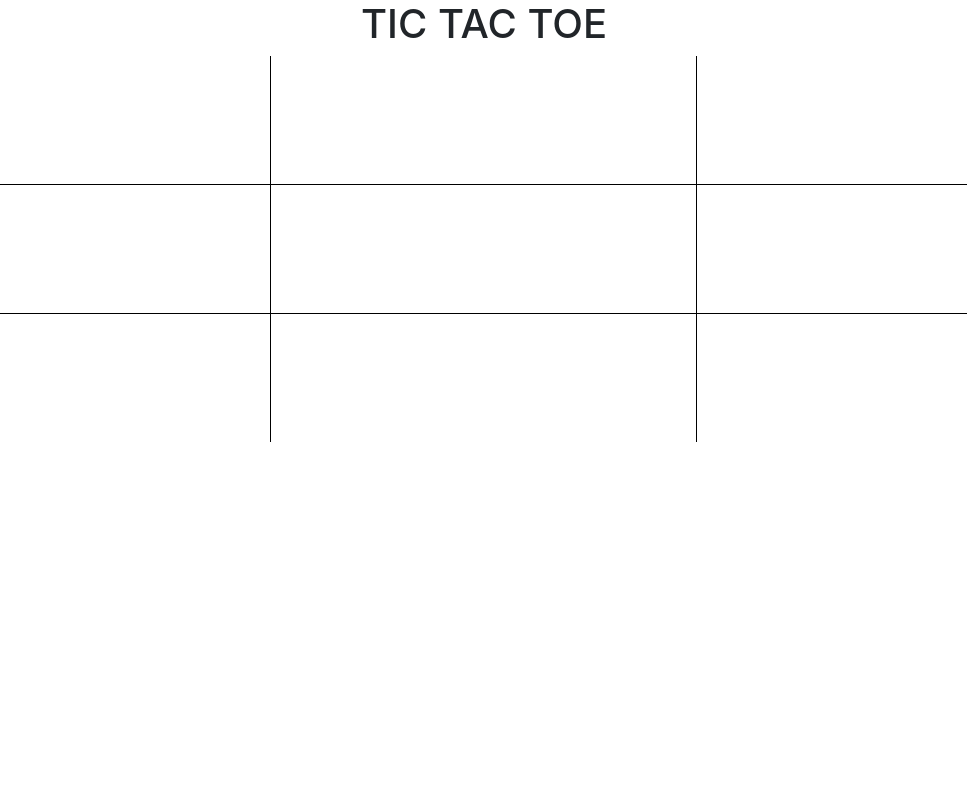
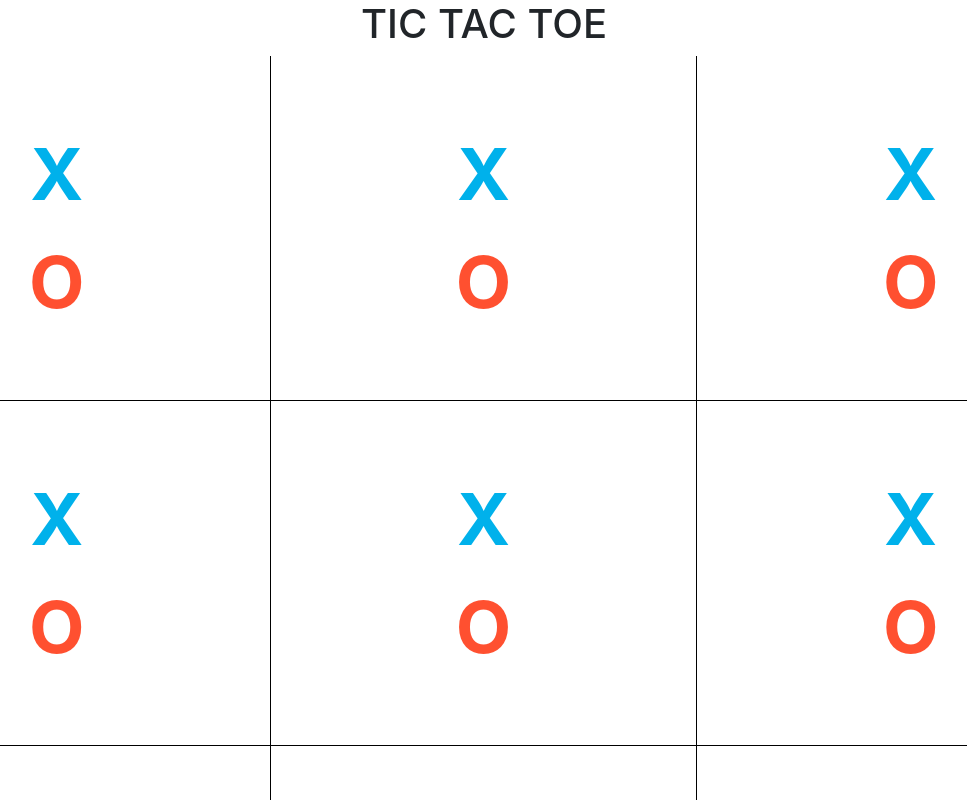
Before and after one commit to vatsacr/TicTacToe, an Angular app: page / in a window 1280 px wide. Shown: the top 800 px of the page, without its empty margins (156-1123 px from the left). Built offline with nearby package versions, Linux system fonts and the light colour scheme.

Commit message:
Added player class and styles to make the board look more appealing

```diff
--- a/src/app/board/board.component.html
+++ b/src/app/board/board.component.html
@@ -1,5 +1,8 @@
 <div class="container-fluid">
     <div class="row">
-    <div [style.border-top]='setBorderTop(dimension)' *ngFor="let dimension of DIMENSIONS"[ngStyle]="{'border-right':dimension%3 === 0 ? 'none' : '' }" class="single-box col-xl-4 col-lg-4 col-md-4 col-4 text-center"></div>
+    <div (click)="markLocation(dimension)" [style.border-top]='setBorderTop(dimension)' *ngFor="let dimension of DIMENSIONS"[ngStyle]="{'border-right':dimension%3 === 0 ? 'none' : '' }" class="single-box col-xl-4 col-lg-4 col-md-4 col-4 text-center">
+        <div class="player-icon blue-color">X</div>
+        <div class="player-icon red-color">O</div>
+    </div>
 </div>
 </div>
--- a/src/app/board/board.component.scss
+++ b/src/app/board/board.component.scss
@@ -3,6 +3,18 @@
     border: 1px solid #000000;
     border-bottom: none;
     border-left: none;
-    //border-right: none;
-    //border-top:none;
 }
+
+.player-icon {
+    font-size: 72px;
+    font-weight: bold;
+    color: #00b1eb;
+}
+
+.blue-color {
+    color: #00b1eb;
+}
+
+.red-color{
+    color: #ff5030;
+}
--- a/src/app/board/board.component.ts
+++ b/src/app/board/board.component.ts
@@ -1,4 +1,5 @@
 import { Component, OnInit } from '@angular/core';
+import {Player} from '../player';
 
 @Component({
   selector: 'app-board',
@@ -7,14 +8,39 @@ import { Component, OnInit } from '@angular/core';
 })
 export class BoardComponent implements OnInit {
   DIMENSIONS:Array<number> = [];
+  players:Array<Player> = [];
+  player1:Player = {'BoxesOwned':[],'Turn':false,Type:'CIRCLE','Winner':false};
+  player2:Player = {'BoxesOwned':[],'Turn':false,Type:'X','Winner':false};
+  winningSequence = [[1,2,3],[4,5,6],[7,8,9],[1,5,9],[3,5,7],[1,4,7],[2,5,8],[3,6,9]];
   constructor() { }
   ngOnInit() {
+    this.players.push(this.player1);
+    this.players.push(this.player2);
     this.DIMENSIONS = Array(9).fill(0).map((e,i)=>i+1)
+    //this.player1.Turn = true;
+    this.players.find(player => player.Type === 'CIRCLE').Turn = true;
   }
 
   setBorderTop(dimension:number){
     return dimension === 1 || dimension === 2 || dimension === 3?'none':''
   }
 
+  markLocation(dimension:number){
+    let foundPlayer = this.players.find(player=>player.Turn === true);
+    foundPlayer.BoxesOwned.push(dimension);
+    foundPlayer.Type === 'CIRCLE'?this.players.find(player=>player.Type==='X').Turn = true:this.players.find(player=>player.Type==='CIRCLE').Turn = true;
+    foundPlayer.Turn = false;
+    this.findTurn(foundPlayer,dimension);
+    this.isWinner(foundPlayer);
+  }
+
+  findTurn(player:Player,dimension:number){
+    return player.BoxesOwned.some(item => item === dimension);
+  }
+
+  isWinner(player:Player){
+    // Check with the winning sequence and announce the winner
+  }
+
 
 }
--- /dev/null
+++ b/src/app/player.ts
@@ -0,0 +1,6 @@
+export class Player {
+    Type: string;
+    BoxesOwned: Array<number>;
+    Turn: boolean = false;
+    Winner: boolean;
+}
```
Also changed, not shown: 1 other file (tests, documents, lock files or other folders).
